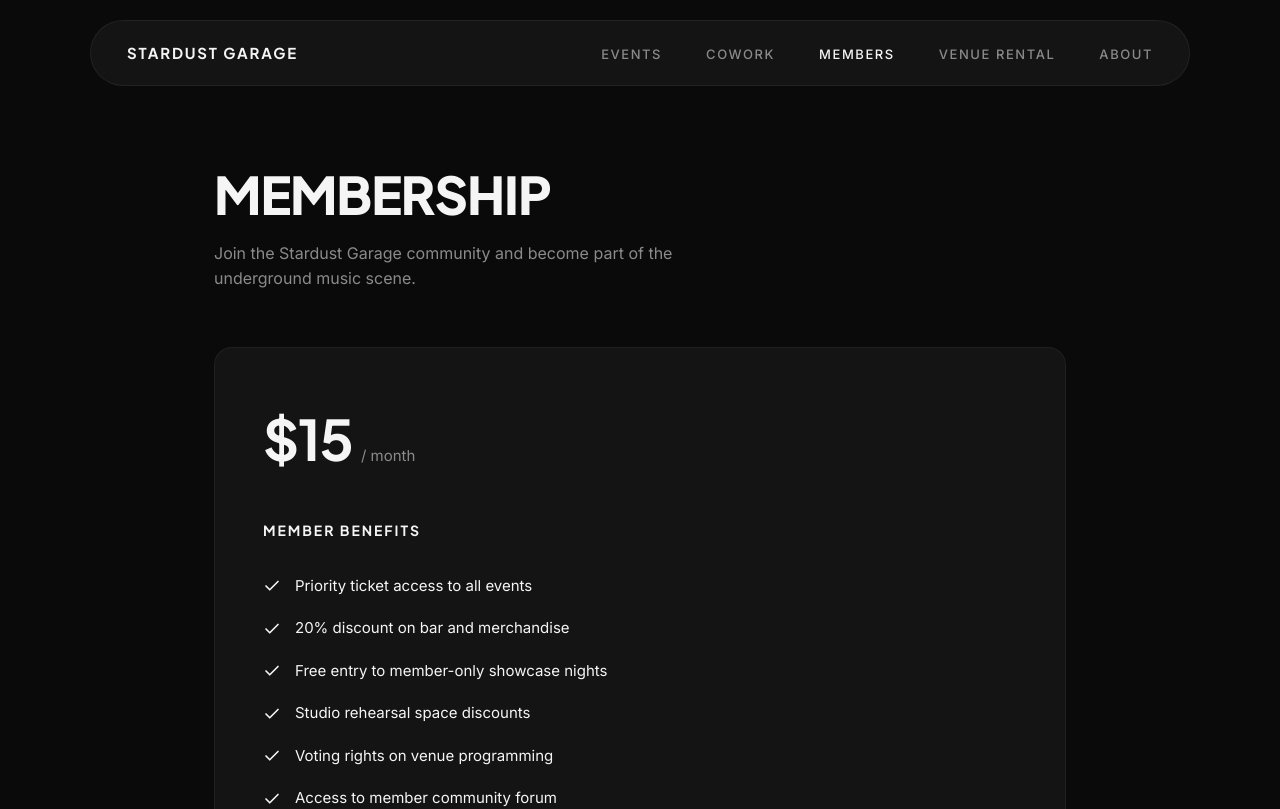
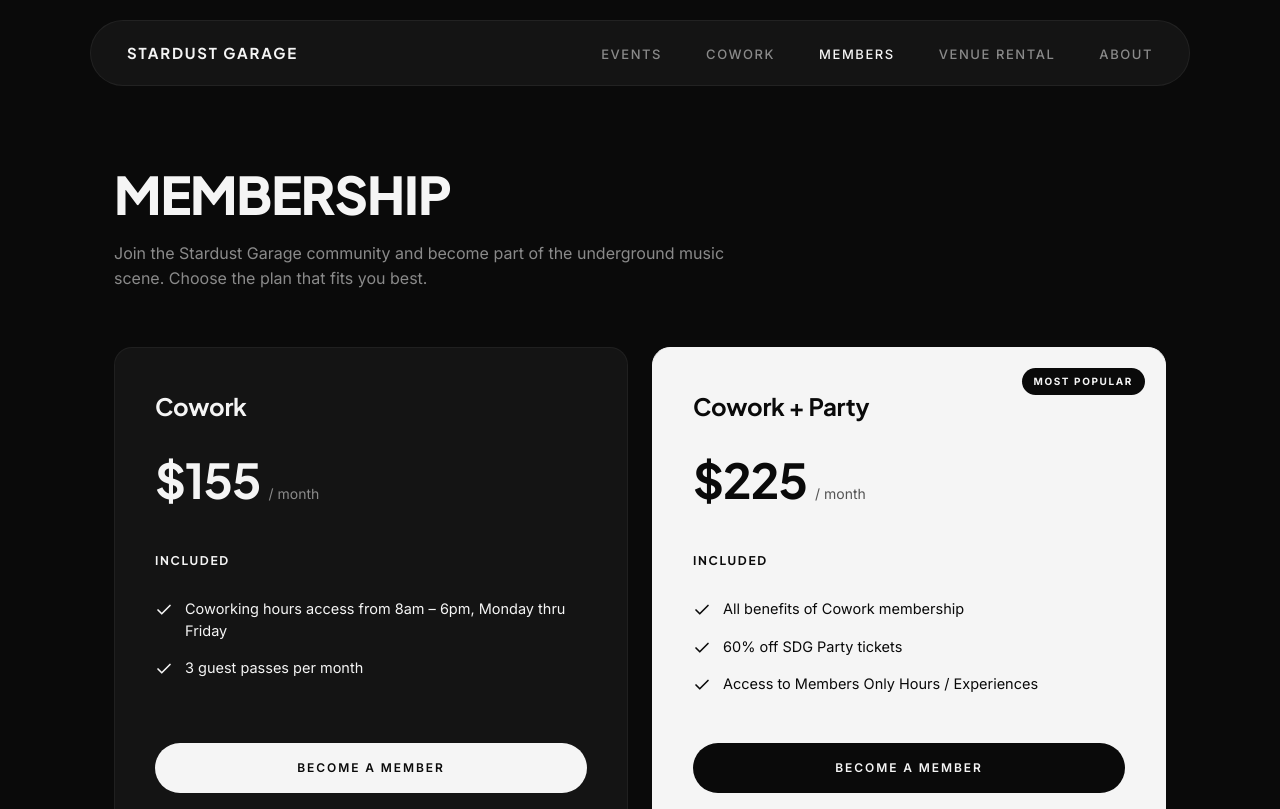
Before and after one commit to journalssound/stardust-garage-2.1, a Next.js app: page /members in a window 1280 px wide. Shown: the top 809 px of the page. Built offline with nearby package versions, Linux system fonts and the light colour scheme.

Commit message:
Add two-tier membership plans

```diff
--- a/app/members/page.js
+++ b/app/members/page.js
@@ -1,17 +1,40 @@
-const benefits = [
-  'Priority ticket access to all events',
-  '20% discount on bar and merchandise',
-  'Free entry to member-only showcase nights',
-  'Studio rehearsal space discounts',
-  'Voting rights on venue programming',
-  'Access to member community forum',
-  'Monthly newsletter with insider info',
-  'Gear storage locker access',
+const plans = [
+  {
+    name: 'Cowork',
+    price: '$155',
+    period: '/ month',
+    featured: false,
+    benefits: [
+      'Coworking hours access from 8am – 6pm, Monday thru Friday',
+      '3 guest passes per month',
+    ],
+  },
+  {
+    name: 'Cowork + Party',
+    price: '$225',
+    period: '/ month',
+    featured: true,
+    benefits: [
+      'All benefits of Cowork membership',
+      '60% off SDG Party tickets',
+      'Access to Members Only Hours / Experiences',
+    ],
+  },
 ];
 
-function CheckIcon() {
+function CheckIcon({ dark = false }) {
   return (
-    <svg width="18" height="18" viewBox="0 0 24 24" fill="none" stroke="#f5f5f5" strokeWidth="2.2" strokeLinecap="round" strokeLinejoin="round" style={{ flexShrink: 0 }}>
+    <svg
+      width="18"
+      height="18"
+      viewBox="0 0 24 24"
+      fill="none"
+      stroke={dark ? '#0a0a0a' : '#f5f5f5'}
+      strokeWidth="2.2"
+      strokeLinecap="round"
+      strokeLinejoin="round"
+      style={{ flexShrink: 0, marginTop: 3 }}
+    >
       <polyline points="20 6 9 17 4 12" />
     </svg>
   );
@@ -19,38 +42,92 @@ function CheckIcon() {
 
 export default function MembersPage() {
   return (
-    <main className="max-w-[900px] mx-auto px-6 py-20">
-      <h1 className="text-[52px] font-extrabold -tracking-[0.02em] mb-[18px] leading-[1.1]" style={{ fontFamily: "'Plus Jakarta Sans', sans-serif" }}>
+    <main className="max-w-[1100px] mx-auto px-6 py-20">
+      <h1
+        className="text-[52px] font-extrabold -tracking-[0.02em] mb-[18px] leading-[1.1]"
+        style={{ fontFamily: "'Plus Jakarta Sans', sans-serif" }}
+      >
         MEMBERSHIP
       </h1>
-      <p className="text-base leading-[1.55] max-w-[560px] mb-14" style={{ color: '#8a8a8a' }}>
-        Join the Stardust Garage community and become part of the underground music scene.
+      <p className="text-base leading-[1.55] max-w-[620px] mb-14" style={{ color: '#8a8a8a' }}>
+        Join the Stardust Garage community and become part of the underground music scene. Choose the plan that fits you best.
       </p>
 
+      <div className="grid grid-cols-1 md:grid-cols-2 gap-6">
+        {plans.map((plan) => {
+          const isFeatured = plan.featured;
+          return (
             <div
-        className="rounded-[18px] p-12 border"
-        style={{ background: '#141414', borderColor: 'rgba(255,255,255,0.05)' }}
+              key={plan.name}
+              className="relative rounded-[18px] p-10 border flex flex-col"
+              style={{
+                background: isFeatured ? '#f5f5f5' : '#141414',
+                borderColor: isFeatured ? '#f5f5f5' : 'rgba(255,255,255,0.05)',
+                color: isFeatured ? '#0a0a0a' : '#f5f5f5',
+              }}
             >
-        <div className="flex items-baseline gap-2 mb-10">
-          <span className="text-[56px] font-bold -tracking-[0.02em]" style={{ fontFamily: "'Plus Jakarta Sans', sans-serif" }}>$15</span>
-          <span className="text-[15px]" style={{ color: '#8a8a8a' }}>/ month</span>
+              {isFeatured && (
+                <span
+                  className="absolute top-5 right-5 text-[10px] font-bold tracking-[0.16em] px-3 py-1.5 rounded-full"
+                  style={{ background: '#0a0a0a', color: '#f5f5f5' }}
+                >
+                  MOST POPULAR
+                </span>
+              )}
+
+              <h3
+                className="text-[24px] font-bold -tracking-[0.01em] mb-5"
+                style={{ fontFamily: "'Plus Jakarta Sans', sans-serif" }}
+              >
+                {plan.name}
+              </h3>
+
+              <div className="flex items-baseline gap-2 mb-9">
+                <span
+                  className="text-[48px] font-bold -tracking-[0.02em]"
+                  style={{ fontFamily: "'Plus Jakarta Sans', sans-serif" }}
+                >
+                  {plan.price}
+                </span>
+                <span
+                  className="text-[14px]"
+                  style={{ color: isFeatured ? '#555' : '#8a8a8a' }}
+                >
+                  {plan.period}
+                </span>
               </div>
 
-        <h3 className="text-[14px] font-bold tracking-[0.14em] mb-6" style={{ fontFamily: "'Plus Jakarta Sans', sans-serif" }}>
-          MEMBER BENEFITS
-        </h3>
-        <ul className="mb-10 list-none">
-          {benefits.map((benefit) => (
-            <li key={benefit} className="flex items-center gap-3.5 py-2.5 text-[15px]">
-              <CheckIcon />
-              {benefit}
+              <h4
+                className="text-[12px] font-bold tracking-[0.14em] mb-5"
+                style={{ fontFamily: "'Plus Jakarta Sans', sans-serif" }}
+              >
+                INCLUDED
+              </h4>
+
+              <ul className="list-none mb-10 flex-1">
+                {plan.benefits.map((benefit) => (
+                  <li
+                    key={benefit}
+                    className="flex items-start gap-3 py-2 text-[14.5px] leading-[1.5]"
+                  >
+                    <CheckIcon dark={isFeatured} />
+                    <span>{benefit}</span>
                   </li>
                 ))}
               </ul>
 
-        <button className="w-full py-5 rounded-full bg-white text-[#0a0a0a] text-[13px] font-semibold tracking-[0.16em] hover:bg-gray-200 transition-all hover:-translate-y-0.5">
+              <button
+                className="w-full py-4 rounded-full text-[12px] font-semibold tracking-[0.16em] transition-all hover:-translate-y-0.5"
+                style={{
+                  background: isFeatured ? '#0a0a0a' : '#f5f5f5',
+                  color: isFeatured ? '#f5f5f5' : '#0a0a0a',
+                }}
+              >
                 BECOME A MEMBER
               </button>
+            </div>
+          );
+        })}
       </div>
     </main>
   );
```
Lines whose indentation alone changed are shown as unchanged.
